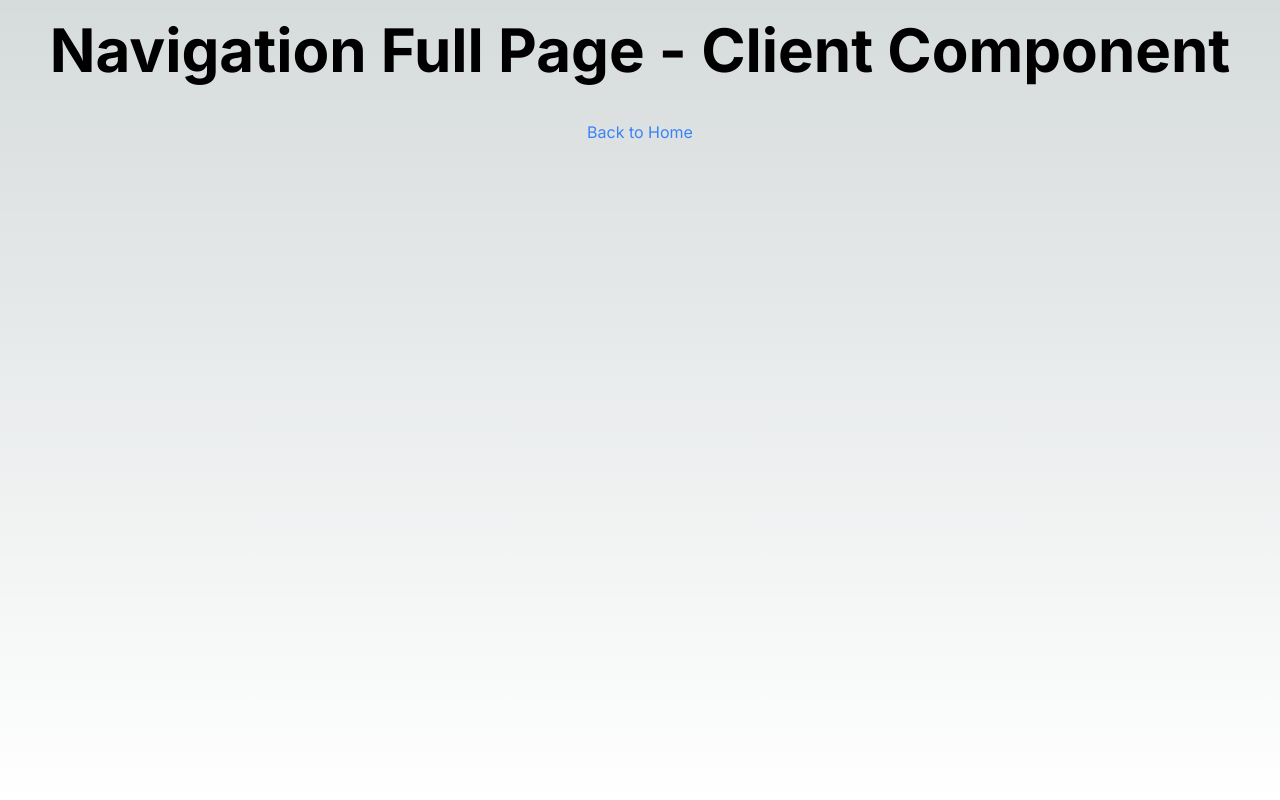
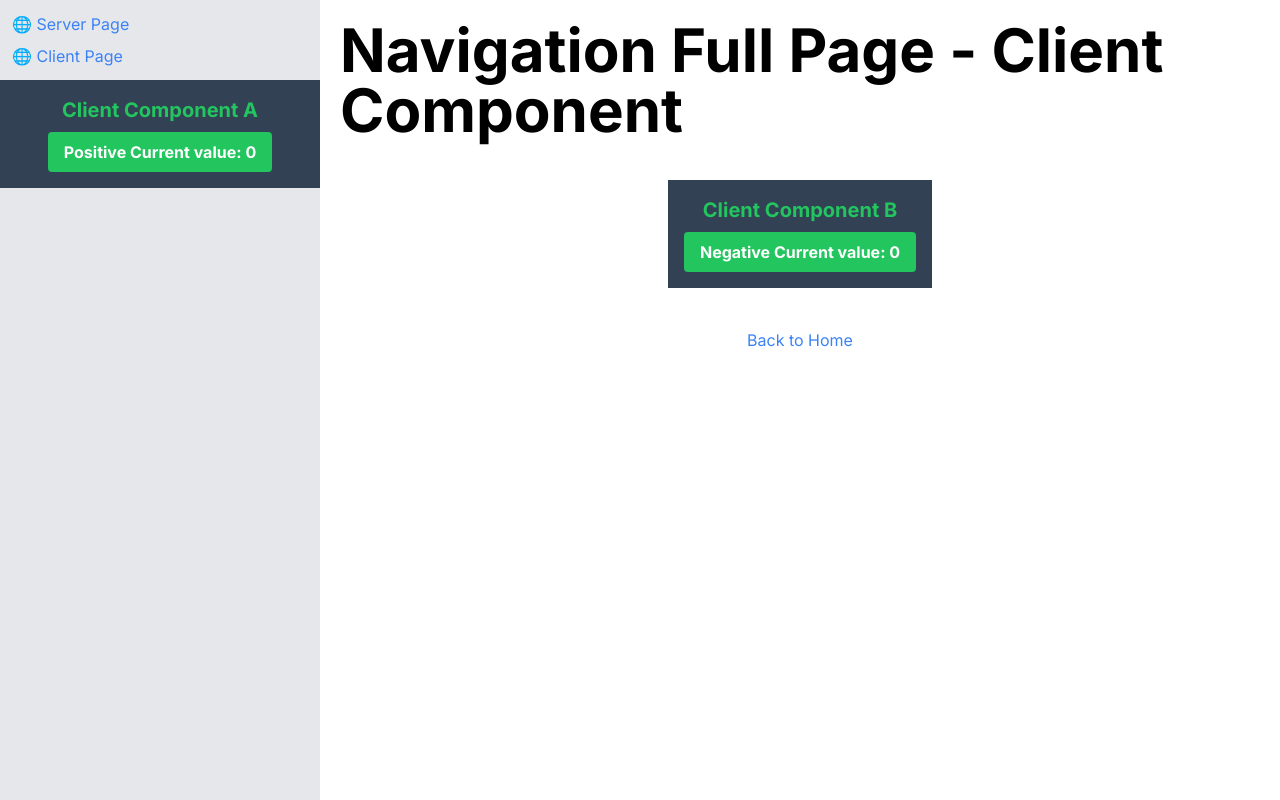
Before and after one commit to hungds99/two-computers, a Next.js app: page /client-page in a window 1280 px wide. Built offline with nearby package versions, Linux system fonts and the light colour scheme.

Commit message:
add sidenav

```diff
--- a/src/app/client-page/page.tsx
+++ b/src/app/client-page/page.tsx
@@ -1,6 +1,7 @@
 'use client';
 
 import Link from 'next/link';
+import { ClientComponentB } from '../components/client';
 
 export default function Page() {
   console.info('ClientPageComponent');
@@ -8,6 +9,7 @@ export default function Page() {
   return (
     <main className='flex min-h-screen flex-col items-center p-5 gap-10'>
       <h1 className='text-6xl font-bold'>Navigation Full Page - Client Component</h1>
+      <ClientComponentB />
       <div className='flex flex-col gap-2'>
         <Link href='/' prefetch={false} className='text-blue-500 hover:text-blue-700'>
           Back to Home
--- a/src/app/layout.tsx
+++ b/src/app/layout.tsx
@@ -1,6 +1,8 @@
 import type { Metadata } from 'next';
 import { Inter } from 'next/font/google';
 import './globals.css';
+import Link from 'next/link';
+import { ClientComponentA } from './components/client';
 
 const inter = Inter({ subsets: ['latin'] });
 
@@ -16,7 +18,34 @@ export default function RootLayout({
 }>) {
   return (
     <html lang='en'>
-      <body className={inter.className}>{children}</body>
+      <body className={inter.className}>
+        <div className='flex'>
+          <aside className='w-1/4 bg-gray-200'>
+            <ul className='space-y-2 p-3'>
+              <li>
+                <Link
+                  href='/server-page'
+                  prefetch={false}
+                  className='text-blue-500 hover:text-blue-700'
+                >
+                  🌐 Server Page
+                </Link>
+              </li>
+              <li>
+                <Link
+                  href='/client-page'
+                  prefetch={false}
+                  className='text-blue-500 hover:text-blue-700'
+                >
+                  🌐 Client Page
+                </Link>
+              </li>
+            </ul>
+            <ClientComponentA />
+          </aside>
+          <main className='w-3/4 bg-white'>{children}</main>
+        </div>
+      </body>
     </html>
   );
 }
--- a/src/app/page.tsx
+++ b/src/app/page.tsx
@@ -18,12 +18,6 @@ export default async function Page() {
           <ServerComponentB />
         </ClientComponentA>
         <ClientComponentB />
-        <Link href='/server-page' prefetch={false} className='text-blue-500 hover:text-blue-700'>
-          Go to Server Page
-        </Link>
-        <Link href='/client-page' prefetch={false} className='text-blue-500 hover:text-blue-700'>
-          Go to Client Page
-        </Link>
       </div>
     </main>
   );
```
